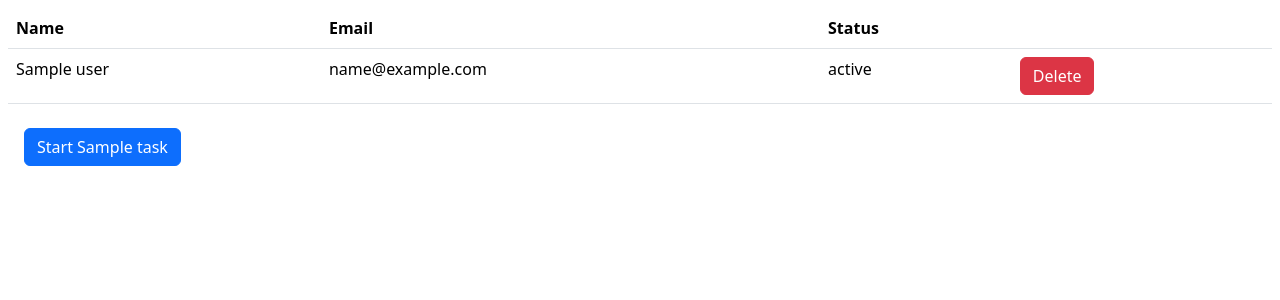
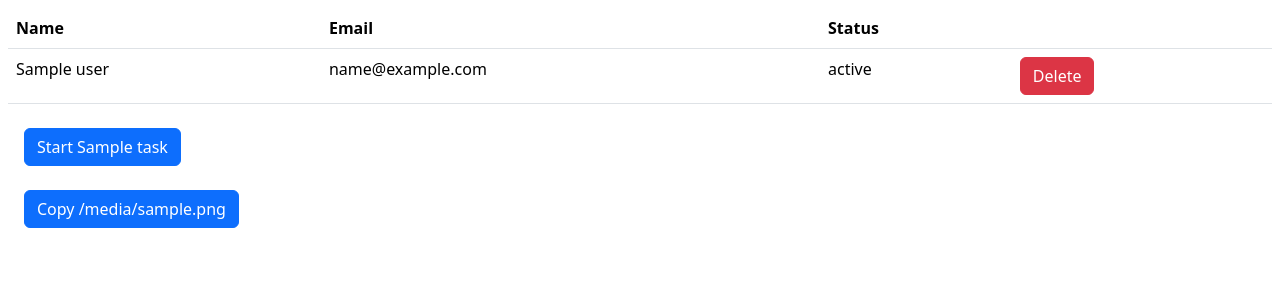
Before and after one commit to anselbrandt/fast-htmx, a Python web app: template templates/index.html in a window 1280 px wide. Shown: the top 300 px of the page. Run offline with Jinja, Linux system fonts and the light colour scheme; the template is opened without the code that fills it: most values are stand-ins (such as "Sample title", 1, 10 or a date in 2020); some libraries are stand-ins or nearby versions.

Commit message:
Add copy endpoint

```diff
--- a/data.py
+++ b/data.py
@@ -20,3 +20,9 @@ tasks = [
     {"id": 456, "name": "four-five-six"},
     {"id": 789, "name": "seven-eight-nine"},
 ]
+
+files = [
+    "2024-11-19-raspios-bookworm-arm64-lite.img.xz",
+    "Howard.The.Duck.1986.1080P.Bluray.hevc.h3llg0d.mkv",
+    "ubuntu-24.04.1-desktop-amd64.iso",
+]
--- a/templates/index.html
+++ b/templates/index.html
@@ -34,6 +34,9 @@
     <div class="m-2">
       {% include 'partials/start.html' %}
     </div>
+    <div class="m-2">
+      {% include 'partials/copy.html' %}
+    </div>
   </div>
 </body>
 
--- /dev/null
+++ b/templates/partials/copy.html
@@ -0,0 +1,9 @@
+{% for file in files %}
+<div class="m-2">
+    <div hx-target="this" hx-swap="outerHTML">
+        <button name="filename" value="{{file}}" class="btn btn-primary m-2" hx-post="/api/copy" hx-ext='json-enc'>
+            Copy {{file}}
+        </button>
+    </div>
+</div>
+{% endfor %}
```
Also changed, not shown: main.py (+7 -6 lines), 1 other file.
